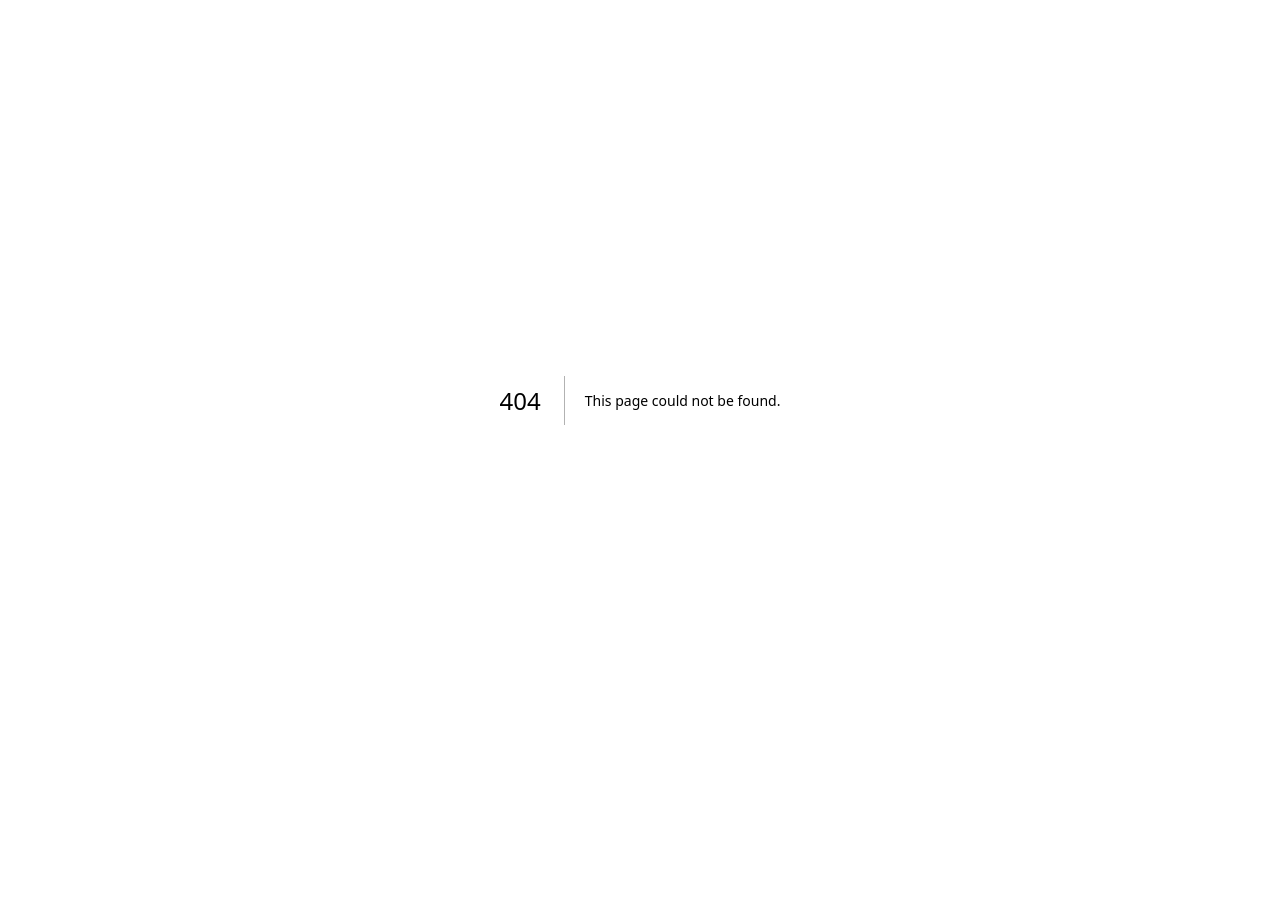
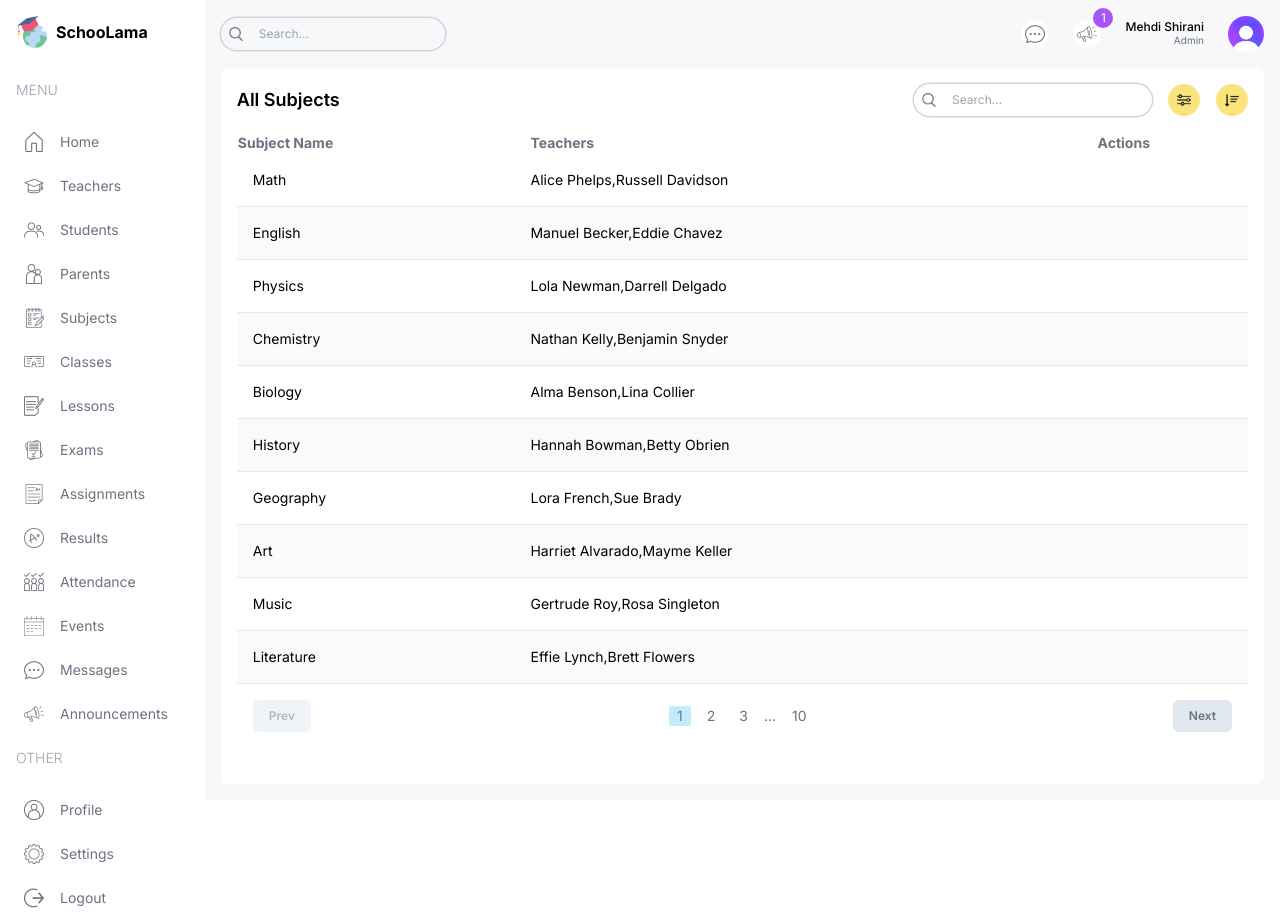
Before and after one commit to m3hdi-shirani/dashboard-next.js, a Next.js app: page /list/subjects in a window 1280 px wide. Before the commit this address had no page. Before the commit the page ends 800 px from the top, so only its background shows below. Built offline with nearby package versions, Linux system fonts and the light colour scheme.

Commit message:
Finish the Subjects page

```diff
--- /dev/null
+++ b/src/app/(dashboard)/list/subjects/page.tsx
@@ -0,0 +1,76 @@
+import Pagination from "@/components/Pagination";
+import Table from "@/components/Table";
+import Tablesearch from "@/components/Tablesearch";
+import { role, subjectsData } from "@/lib/data";
+import Image from "next/image";
+
+type Subject = {
+  id: number;
+  name: string;
+  teachers: string[];
+};
+
+const columns = [
+  {
+    header: "Subject Name",
+    accessor: "name",
+  },
+  {
+    header: "Teachers",
+    accessor: "teachers",
+    className: "hidden md:table-cell",
+  },
+  {
+    header: "Actions",
+    accessor: "action",
+  },
+];
+
+const SubjectListPage = () => {
+  const renderRow = (item: Subject) => (
+    <tr
+      key={item.id}
+      className="border-b border-gray-200 even:bg-slate-50 text-sm hover:bg-lamaPurpleLight"
+    >
+      <td className="flex items-center gap-4 p-4">{item.name}</td>
+      <td className="hidden md:table-cell">{item.teachers.join(",")}</td>
+      <td>
+        <div className="flex items-center gap-2">
+          {role === "admin" && (
+            <>
+              {/* <FormModal table="subject" type="update" data={item} /> */}
+              {/* <FormModal table="subject" type="delete" id={item.id} /> */}
+            </>
+          )}
+        </div>
+      </td>
+    </tr>
+  );
+
+  return (
+    <div className="bg-white p-4 rounded-md flex-1 m-4 mt-0">
+      {/* TOP */}
+      <div className="flex items-center justify-between">
+        <h1 className="hidden md:block text-lg font-semibold">All Subjects</h1>
+        <div className="flex flex-col md:flex-row items-center gap-4 w-full md:w-auto">
+          <Tablesearch />
+          <div className="flex items-center gap-4 self-end">
+            <button className="w-8 h-8 flex items-center justify-center rounded-full bg-lamaYellow">
+              <Image src="/filter.png" alt="" width={14} height={14} />
+            </button>
+            <button className="w-8 h-8 flex items-center justify-center rounded-full bg-lamaYellow">
+              <Image src="/sort.png" alt="" width={14} height={14} />
+            </button>
+            {/* {role === "admin" && <FormModal table="teacher" type="create" />} */}
+          </div>
+        </div>
+      </div>
+      {/* LIST */}
+      <Table columns={columns} renderRow={renderRow} data={subjectsData} />
+      {/* PAGINATION */}
+      <Pagination />
+    </div>
+  );
+};
+
+export default SubjectListPage;
```
